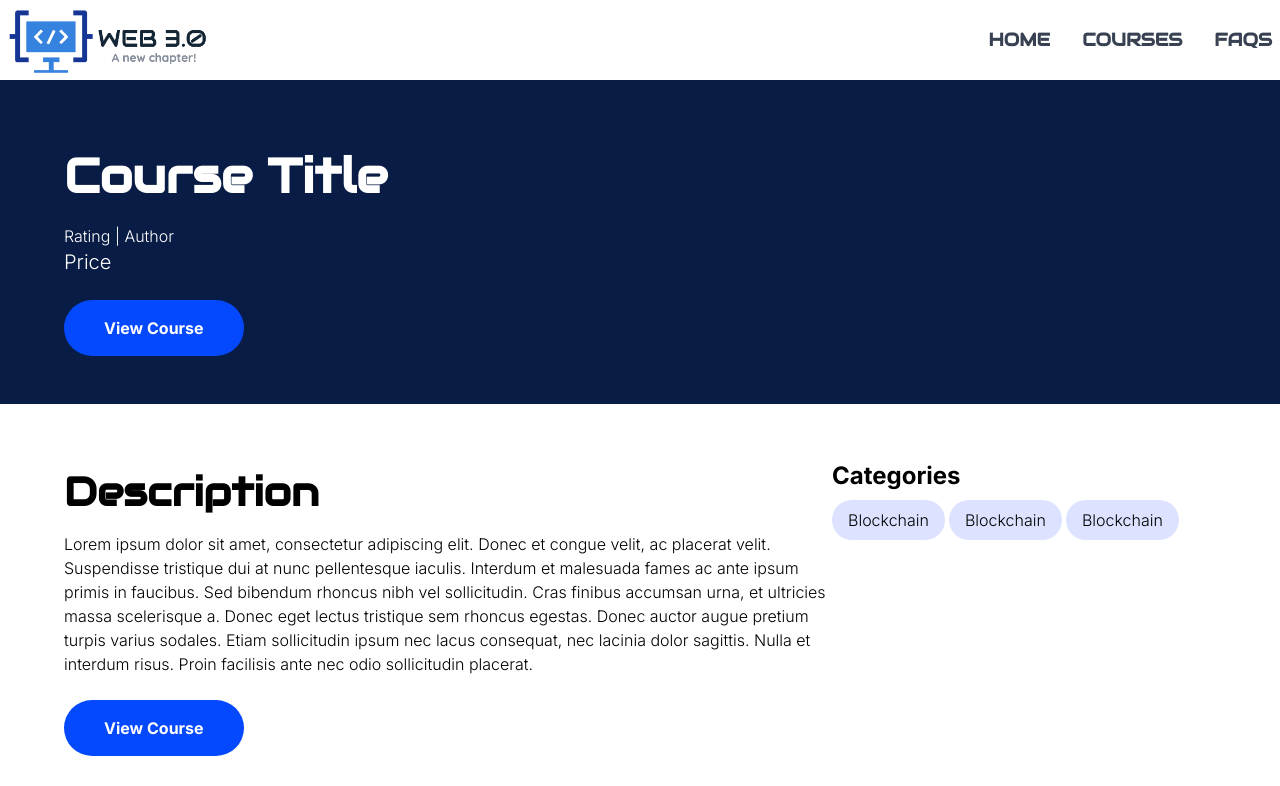
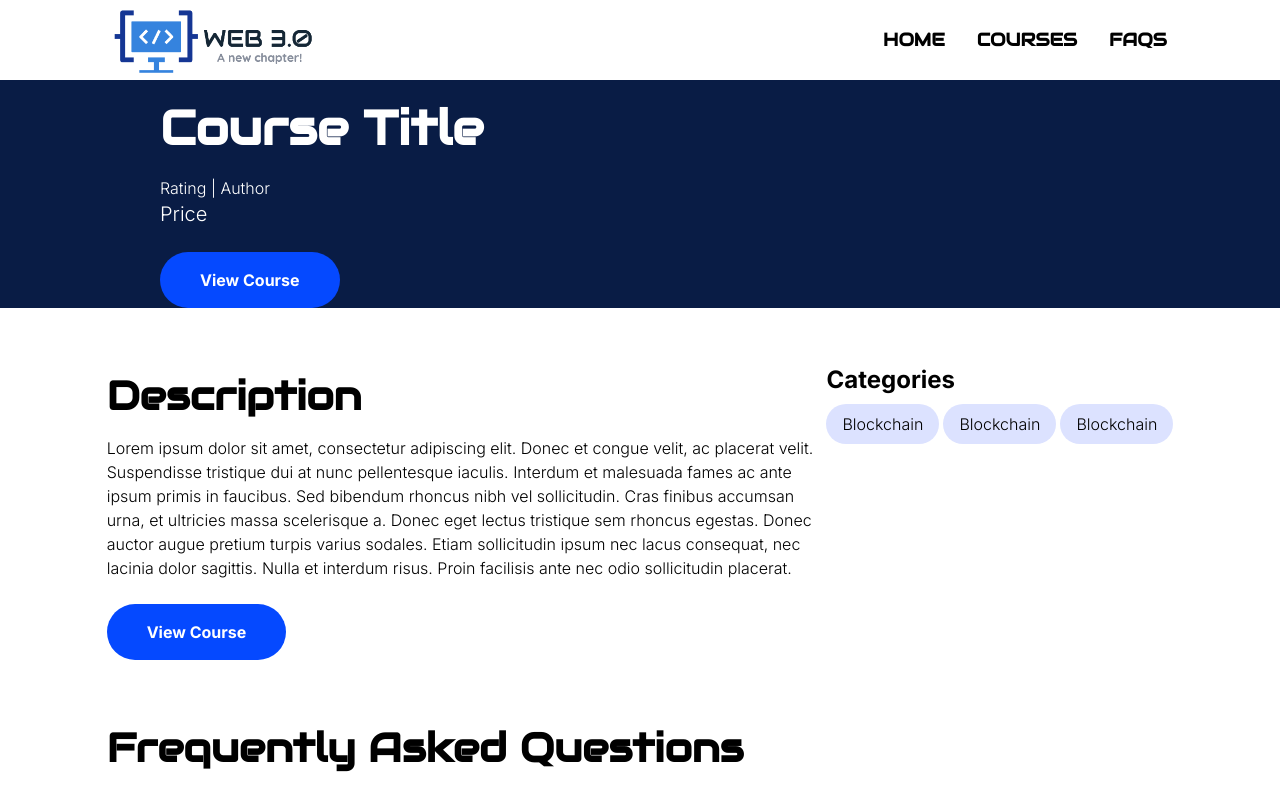
Before and after one commit to Fenil7480/course-aggregator, a Next.js app: page /details in a window 1280 px wide. Shown: the top 786 px of the page. Built offline with nearby package versions, Linux system fonts and the light colour scheme.

Commit message:
Feat: add header component with max-width

```diff
--- /dev/null
+++ b/src/components/container.js
@@ -0,0 +1,11 @@
+import React from 'react'
+
+const Container = ({children}) => {
+    return (
+        <div className='w-10/12 m-auto max-w-6xl'>
+            {children}
+        </div>
+    )
+}
+
+export default Container
--- a/src/components/navbar.js
+++ b/src/components/navbar.js
@@ -1,9 +1,11 @@
 import Link from "next/link";
+import Container from '../components/container'
 
 const Nav = () => {
   return (
     <>
       <nav className="px-2 bg-white border-gray-200  shadow-lg ">
+        <Container>
           <div className="container flex flex-wrap justify-between items-center mx-auto">
             <a href="/" className="flex items-center">
               <img
@@ -39,7 +41,7 @@ const Nav = () => {
                 <li>
                   <Link href="/">
                     <a
-                    className="font-semibold text-lg block py-2 pr-4 pl-3 text-white text-gray-700 bg-blue-700 rounded md:bg-transparent  md:hover:text-blue-700  md:p-0  dark:bg-blue-600 md:dark:bg-transparent focus:text-blue-700"
+                      className="font-semibold text-lg block py-2 pr-4 pl-3 text-white bg-blue-700 rounded md:bg-transparent  md:hover:text-blue-700  md:p-0  dark:bg-blue-600 md:dark:bg-transparent focus:text-blue-700"
                       aria-current="page"
                     >
                       HOME
@@ -48,14 +50,14 @@ const Nav = () => {
                 </li>
                 <li>
                   <Link href="/courses">
-                  <a className="font-semibold text-lg block py-2 pr-4 pl-3 text-gray-700 border-b border-gray-100 hover:bg-gray-50 md:hover:bg-transparent md:border-0 md:hover:text-blue-700 md:p-0 dark:text-gray-400 dark:hover:text-white focus:text-blue-700 dark:border-gray-700 dark:hover:bg-gray-700 md:dark:hover:bg-transparent">
+                    <a className="font-semibold text-lg block py-2 pr-4 pl-3 border-b border-gray-100 hover:bg-gray-50 md:hover:bg-transparent md:border-0 md:hover:text-blue-700 md:p-0 dark:text-gray-400 dark:hover:text-white focus:text-blue-700 dark:border-gray-700 dark:hover:bg-gray-700 md:dark:hover:bg-transparent">
                       COURSES
                     </a>
                   </Link>
                 </li>
                 <li>
                   <Link href="/faq">
-                  <a className="font-semibold block text-lg py-2 pr-4 pl-3 text-gray-700 border-b border-gray-100 hover:bg-gray-50 md:hover:bg-transparent md:border-0 md:hover:text-blue-700 md:p-0 dark:text-gray-400 dark:hover:text-white focus:text-blue-700 dark:border-gray-700 dark:hover:bg-gray-700 md:dark:hover:bg-transparent"
+                    <a className="font-semibold block text-lg py-2 pr-4 pl-3 border-b border-gray-100 hover:bg-gray-50 md:hover:bg-transparent md:border-0 md:hover:text-blue-700 md:p-0 dark:text-gray-400 dark:hover:text-white focus:text-blue-700 dark:border-gray-700 dark:hover:bg-gray-700 md:dark:hover:bg-transparent"
                     >
                       FAQS
                     </a>
@@ -64,6 +66,7 @@ const Nav = () => {
               </ul>
             </div>
           </div>
+        </Container>
       </nav>
     </>
   );
--- a/src/pages/courses.js
+++ b/src/pages/courses.js
@@ -1,9 +1,10 @@
 import React from 'react'
 import CourseCard from '../components/courseCard'
+import Container from '../components/container'
 
 const Courses = ({posts}) => {
     return (
-        <div className='w-10/12 m-auto'>
+        <Container>
             <div className='flex justify-center text-2xl my-5 mt-10 space-x-24'>
                 <div className='flex justify-between'>
                     <label>Filter technology:  </label>
@@ -26,7 +27,7 @@ const Courses = ({posts}) => {
                     (<CourseCard content={post} />)
                 )}
             </div>
-        </div>
+        </Container>
     )
 }
 
--- a/src/pages/details.js
+++ b/src/pages/details.js
@@ -2,25 +2,27 @@ import Head from 'next/head'
 import Faq from '../components/faq'
 import Header from '../components/Header'
 import Button from '../components/button'
+import Container from '../components/container'
 
 export default function Details() {
     return (
-    <div>
+    <>
         <Head>
             <title>Web 3.0 A New Chapter | Details</title>
             <meta name="description" content="Details page of course." />
             <link rel="icon" href="/favicon.ico" />
         </Head>
         <Header>
-            <div className='py-12'>
+            <Container className='py-12'>
                 <h1>Course Title</h1>
                 <p>Rating | Author</p>
                 <p className='text-xl'>Price</p>
                 <br></br>
                 <a href='/'><Button>View Course</Button></a>
-            </div>
+            </Container>
         </Header>
-        <div className='flex flex-1 flex-col-reverse md:flex-row container mx-auto px-8 lg:px-16'>
+        <Container>
+            <div className='flex flex-1 flex-col-reverse md:flex-row container'>
                 <main className='max-w-3xl'>
                     <section className='pt-12'>
                         <h2>Description</h2>
@@ -44,6 +46,7 @@ export default function Details() {
                     </div>
                 </aside>
             </div>
-    </div>
+        </Container>
+    </>
     )
 }
--- a/src/pages/index.js
+++ b/src/pages/index.js
@@ -4,13 +4,14 @@
 import styles from "../styles/Home.module.css";
 import FeaturedCourses from "../components/featuredCourses";
 import Banner from "../components/banner";
+import Container from '../components/container';
 
 // import AboutPartHome from '../components/AboutPartHome';
 // import Carousal from '../components/Carousal';
 
 export default function Home() {
   return (
-    <div className="w-10/12 m-auto">
+    <Container>
       <div className="App">
         {/* <Carousal /> */}
         {/*Features part start*/}
@@ -24,6 +25,6 @@ export default function Home() {
         <FeaturedCourses />
         {/*Card for courses end*/}
       </div>
-    </div>
+    </Container>
   );
 }
```
Lines whose indentation alone changed are shown as unchanged.
